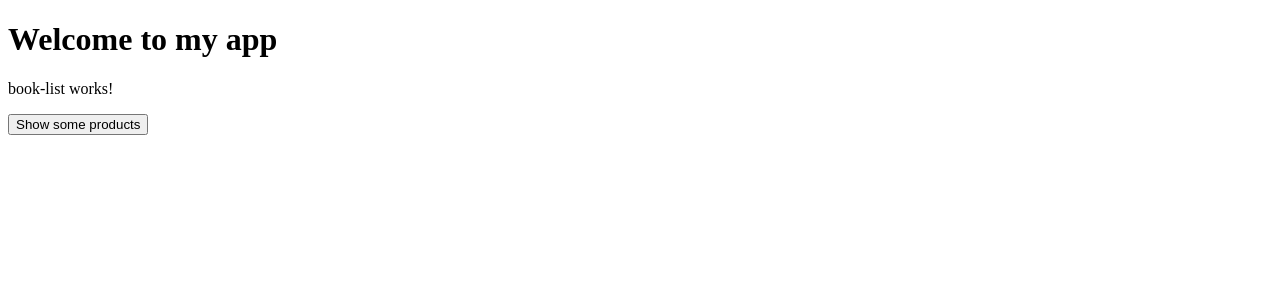
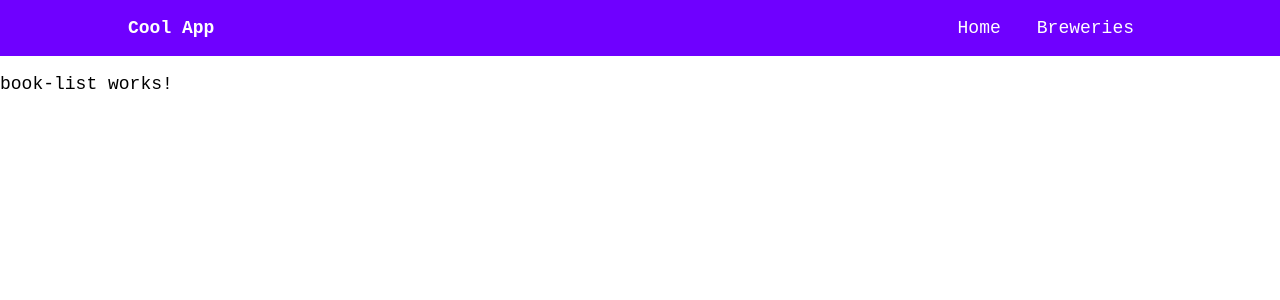
Before and after one commit to Rajnishkhare31428/routing-based-app, an Angular app: page / in a window 1280 px wide. Shown: the top 300 px of the page. Built offline with nearby package versions, Linux system fonts and the light colour scheme.

Commit message:
home component added

```diff
--- a/src/app/app.component.html
+++ b/src/app/app.component.html
@@ -1,2 +1,13 @@
-<h1>Welcome to my app</h1>
+<header>
+    <div class="container">
+        <a href="#" class="logo">Cool App</a>
+        <nav>
+            <ul>
+                <li><a href="#" routerLink="/">Home</a></li>
+                <li><a href="#" routerLink="/list">Breweries</a></li>
+            </ul>
+        </nav>
+    </div>
+</header>
+
 <router-outlet></router-outlet>
--- a/src/app/app.module.ts
+++ b/src/app/app.module.ts
@@ -4,7 +4,8 @@ import { RouterModule, Routes } from '@angular/router';
 import { AppComponent } from './app.component';
 import { BookListComponent } from './book-list/book-list.component';
 import { FormsModule } from '@angular/forms';
-import { ProductListComponent } from './product-list/product-list.component'
+import { ProductListComponent } from './product-list/product-list.component';
+import { HomeComponent } from './home/home.component'
 
 
 const appRoutes: Routes = [
@@ -16,7 +17,8 @@ const appRoutes: Routes = [
   declarations: [
     AppComponent,
     BookListComponent,
-    ProductListComponent
+    ProductListComponent,
+    HomeComponent
   ],
   imports: [
     RouterModule.forRoot(appRoutes),
--- a/src/app/book-list/book-list.component.html
+++ b/src/app/book-list/book-list.component.html
@@ -1,2 +1 @@
 <p>book-list works!</p>
-<button class="btn btn-dark" (click) = "showproductlist()">Show some products</button>
--- /dev/null
+++ b/src/app/home/home.component.html
@@ -0,0 +1 @@
+<p>home works!</p>
--- /dev/null
+++ b/src/app/home/home.component.ts
@@ -0,0 +1,15 @@
+import { Component, OnInit } from '@angular/core';
+
+@Component({
+  selector: 'app-home',
+  templateUrl: './home.component.html',
+  styleUrls: ['./home.component.css']
+})
+export class HomeComponent implements OnInit {
+
+  constructor() { }
+
+  ngOnInit(): void {
+  }
+
+}
--- a/src/app/product-list/product-list.component.html
+++ b/src/app/product-list/product-list.component.html
@@ -1,3 +1 @@
 <p>product-list works!</p>
-
-<button class="btn aqua" (click) = "gohome()">GOTO Home</button>
--- a/src/styles.css
+++ b/src/styles.css
@@ -1 +1,38 @@
 /* You can add global styles to this file, and also import other style files */
+
+body {
+    margin: 0;
+    font-family: 'Courier New', Courier, monospace;
+    font-size: 18px;
+}
+.container {
+    width: 80%;
+    margin: 0 auto;
+}
+header {
+    background: rgb(111, 0, 255);
+    padding: 1em 0;
+}
+a {
+    color: white;
+    text-decoration: none;
+
+}
+
+a.logo {
+    font-weight: bold;
+}
+nav {
+    float: right;
+}
+ul {
+    list-style-type: none;
+    margin: 0;
+    display: flex;
+}
+li a {
+    padding: 1em;
+}
+li a:hover {
+    background: darkblue;
+}
```
Also changed, not shown: src/app/home/home.component.css (added), 1 other file (tests, documents, lock files or other folders).
